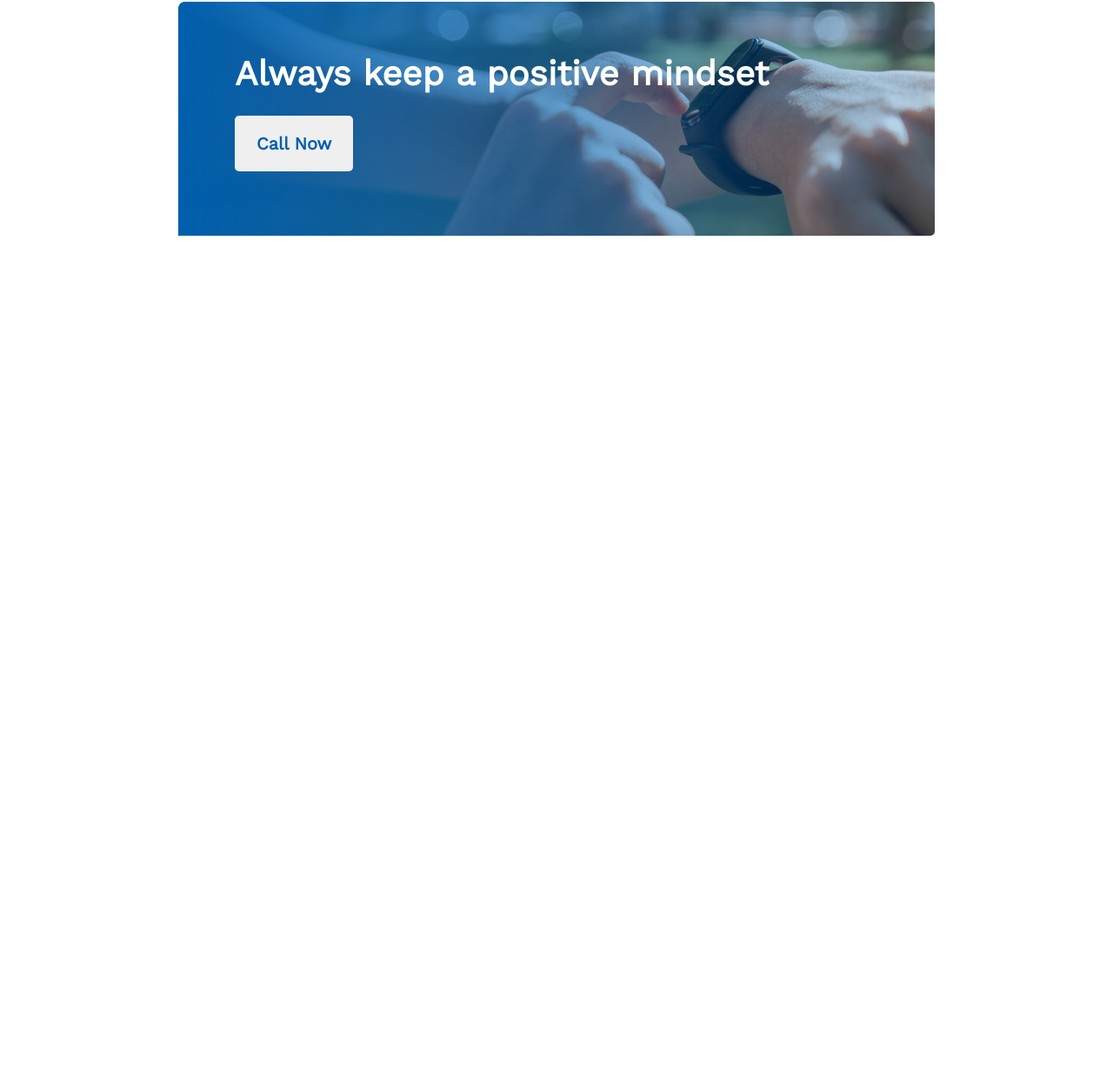
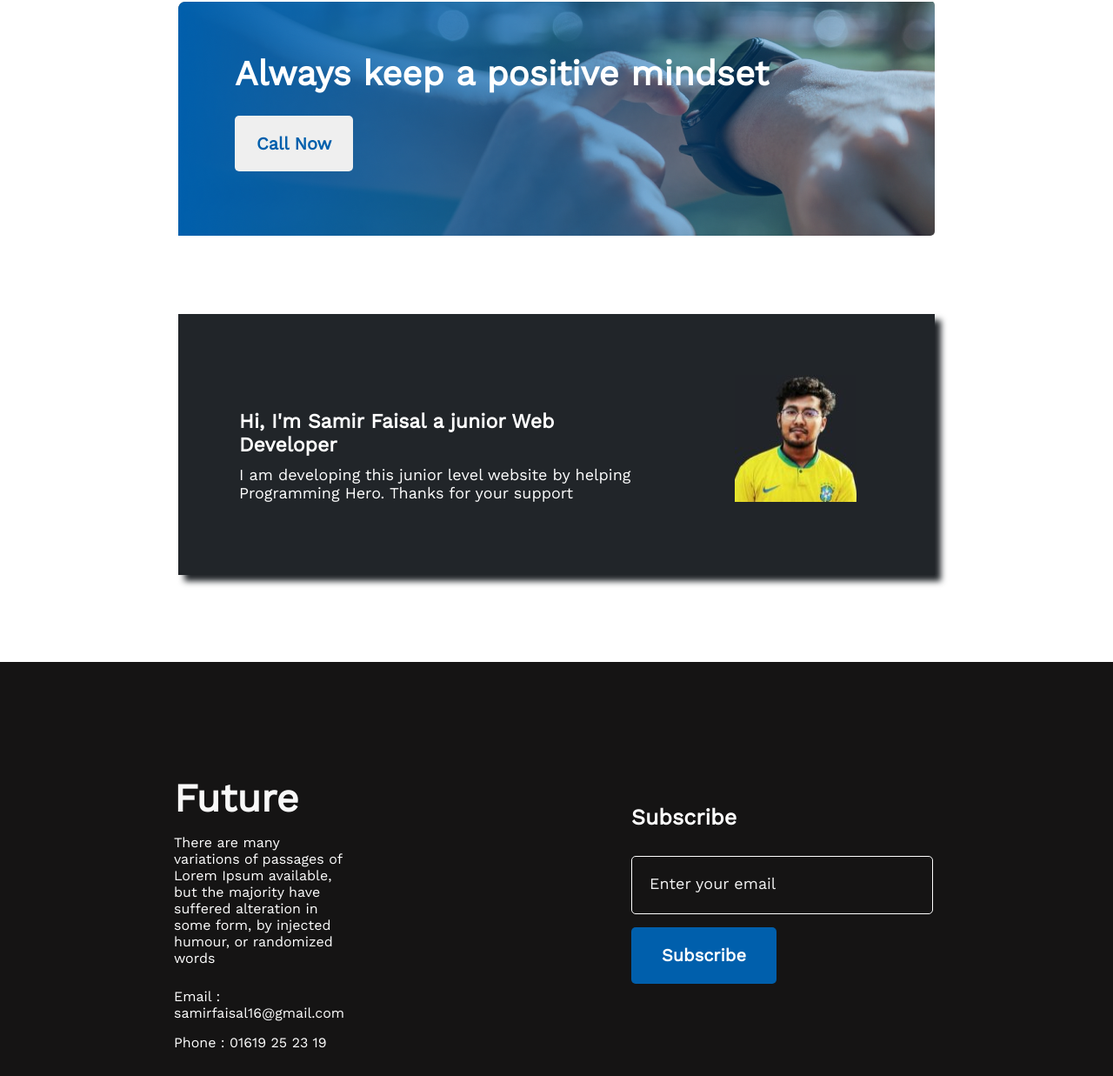
Before and after one commit to Faisal-Samir/assignment_1, a plain HTML site: page index.html in a window 1280 px wide. Shown: the part 2345-3582 px from the top of the page at 87% size. Before the commit the page ends 2616 px from the top, so only its background shows below. Drawn offline with nearby package versions, Linux system fonts and the light colour scheme.

Commit message:
Final version

```diff
--- a/css/indexstyle.css
+++ b/css/indexstyle.css
@@ -1,9 +1,11 @@
+/* universal selector */
 * {
     margin: 0;
     padding: 0;
     font-family: Work Sans;
 }
 
+/* banner design */
 .banner {
     background-image: url(../images/banner/banner3.png);
     height: 800px;
@@ -34,6 +36,7 @@
     margin-bottom: 30px;
 }
 
+/* button design */
 .btn-primary {
     color: #005FAC;
     font-size: 20px;
@@ -42,12 +45,21 @@
     padding: 20px 25px;
     border: none;
     border-radius: 5px;
+    cursor: pointer;
 }
 
+.btn-primary:hover {
+    background-color: lightcyan;
+    /* after button hover zoom effect */
+    transform: scale(1.1);
+}
+
+/* all main contain part follow below given padding */
 main {
     padding: 0 205px;
 }
 
+/* failure section design */
 .failure-container {
     display: flex;
     gap: 85px;
@@ -73,7 +85,10 @@ main {
     margin-bottom: 15px;
 }
 
+/* before use because need to add tick mark before every unordered list
+item */
 .failure-details ul li::before {
+    /* this code represent tick mark symbol */
     content: '\2714\0020';
     color: green;
 }
@@ -86,6 +101,8 @@ main {
     margin-bottom: 8px;
 }
 
+/* plan section design */
+
 .plan-container {
     text-align: center;
     margin-bottom: 130px;
@@ -94,6 +111,7 @@ main {
 .plan-types {
     display: flex;
     gap: 85px;
+    /* using for horizontally center */
     justify-content: center;
 }
 
@@ -120,19 +138,153 @@ main {
     font-size: 25px;
     font-weight: 500;
 }
-.blending-image{
+/* bonus blending image section design */
+.blending-image {
     height: 270px;
+    /* just add to bg image */
     background-image: url(../images/gradient1.png), url(../images/watch.png);
     background-blend-mode: normal;
     border-top-right-radius: 5px;
     border-bottom-right-radius: 5px;
 }
-.blending-image-container{
+
+.blending-image-container {
     padding: 60px 0 0 65px;
 }
-.blending-image-title{
+
+.blending-image-title {
     color: #FFFFFF;
     font-size: 40px;
     font-weight: 700;
     margin-bottom: 25px;
 }
+/* developer section design */
+.developer {
+    margin-top: 90px;
+    height: 300px;
+    background-color: #212529;
+    box-shadow: 7px 7px 7px #212529;
+}
+
+.developer-container {
+    display: flex;
+    gap: 70px;
+}
+
+.developer-details {
+    margin: 20px 0px 0 70px;
+    padding-top: 90px;
+    padding-right: 30px;
+    color: white;
+}
+
+.developer-container img {
+    margin: 70px 90px 0 0;
+}
+
+.developer-title {
+    font-size: 23px;
+    font-weight: 700;
+    margin-bottom: 10px;
+}
+
+.developer-description {
+    font-size: 18px;
+    font-weight: 400;
+}
+/* information footer design */
+.information {
+    height: 580px;
+    background-color: #151414;
+    margin-top: 100px;
+}
+
+.contact-details {
+    margin-top: 130px;
+    margin-left: 200px;
+}
+
+.contact-container {
+    display: flex;
+    gap: 330px;
+    align-items: center;
+}
+
+.contact-title {
+    color: #F8F8F8;
+    font-size: 45px;
+    font-weight: 700;
+    margin-bottom: 15px;
+}
+
+.contact-description {
+    color: #FFFFFF;
+    font-size: 16px;
+    font-weight: 400;
+    margin-bottom: 25px;
+}
+
+.contact-email {
+    color: #FFFFFF;
+    font-size: 16px;
+    font-weight: 400;
+    margin-bottom: 15px;
+}
+
+.contact-phone {
+    color: #FFFFFF;
+    font-size: 16px;
+    font-weight: 400;
+    margin-bottom: 35px;
+}
+
+.contact-details a {
+    margin-right: 20px;
+}
+/* subscription design */
+.subscription-container {
+    margin-right: 230px;
+    /* border: 2px solid green; */
+}
+
+.subscription-title {
+    color: #FFFFFF;
+    font-size: 25px;
+    font-weight: 600;
+    margin-bottom: 30px;
+}
+
+.subscription-container form input[type="text"] {
+    width: 325px;
+    height: 65px;
+    margin-bottom: 15px;
+    border-radius: 5px;
+    background-color: #151414;
+    border: 1px solid white;
+    color: white;
+    padding-left: 20px;
+}
+
+.subscription-container form input::placeholder {
+    color: #F3F3F3;
+    font-weight: 400;
+    font-size: 18px;
+}
+
+.subscription-container form input[type="submit"] {
+    height: 65px;
+    color: #FFFFFF;
+    font-size: 20px;
+    font-weight: 600;
+    padding: 20px 35px;
+    background-color: #005FAC;
+    border-radius: 5px;
+    border: none;
+    cursor: pointer;
+}
+
+.subscription-container form input[type="submit"]:hover {
+    /* after button hover zoom effect */
+    transform: scale(1.1);
+    background-color: #0773cc;
+}
--- a/index.html
+++ b/index.html
@@ -16,6 +16,7 @@
 </head>
 
 <body>
+    <!-- banner -->
     <header class="banner">
         <div class="banner-container">
             <h2 class="banner-title">All Thinks Are Possible If You believe</h2>
@@ -24,7 +25,9 @@
             <button class="btn-primary">Contact Us</button>
         </div>
     </header>
+    <!-- main body -->
     <main>
+        <!-- failure section -->
         <section class="failure">
             <div class="failure-container">
                 <div class="failure-image">
@@ -43,6 +46,7 @@
                 </div>
             </div>
         </section>
+        <!-- plan section -->
         <section class="plan">
             <div class="plan-container">
                 <h3 class="plan-title">My Plans</h3>
@@ -70,13 +74,45 @@
                 </div>
             </div>
         </section>
+        <!-- blend image section -->
         <section class="blending-image">
             <div class="blending-image-container">
                 <h3 class="blending-image-title">Always keep a positive mindset</h3>
                 <button class="btn-primary">Call Now</button>
             </div>
         </section>
+        <!-- developer section -->
+        <section class="developer">
+            <div class="developer-container">
+                <div class="developer-details">
+                 <h3 class="developer-title">Hi, I'm Samir Faisal a junior Web Developer</h3>
+                 <p class="developer-description">I am developing this junior level website by helping Programming Hero. Thanks for your support</p>
+                </div>
+                <img src="images/sam.jpg" alt="">
+            </div>
+        </section>
     </main>
+    <!-- information footer -->
+    <footer class="information">
+        <div class="contact-container">
+            <div class="contact-details">
+                <h3 class="contact-title">Future</h3>
+                <p class="contact-description">There are many variations of passages of Lorem Ipsum available, but the majority have suffered alteration in some form, by injected humour, or randomized words</p>
+                <p class="contact-email">Email : samirfaisal16@gmail.com</p>
+                <p class="contact-phone">Phone : 01619 25 23 19</p>
+                <a href="https://www.facebook.com/PRIMESAMIR" target="_blank"><img src="images/icons/fb.png" alt=""></a>
+                <a href="https://twitter.com/ProgrammingHero" target="_blank"><img src="images//icons/twitter.png" alt=""></a>
+                <a href="https://www.youtube.com/watch?v=pa__JPX7qEU" target="_blank"><img src="images/icons/youtube.png" alt=""></a>
+            </div>
+            <div class="subscription-container">
+                <h3 class="subscription-title">Subscribe</h3>
+                <form>
+                    <input type="text" placeholder="Enter your email">
+                    <input type="submit" value="Subscribe">
+                </form>
+            </div>
+        </div>
+    </footer>
 </body>
 
 </html>
```
Also changed, not shown: images/sam.jpg (added).
